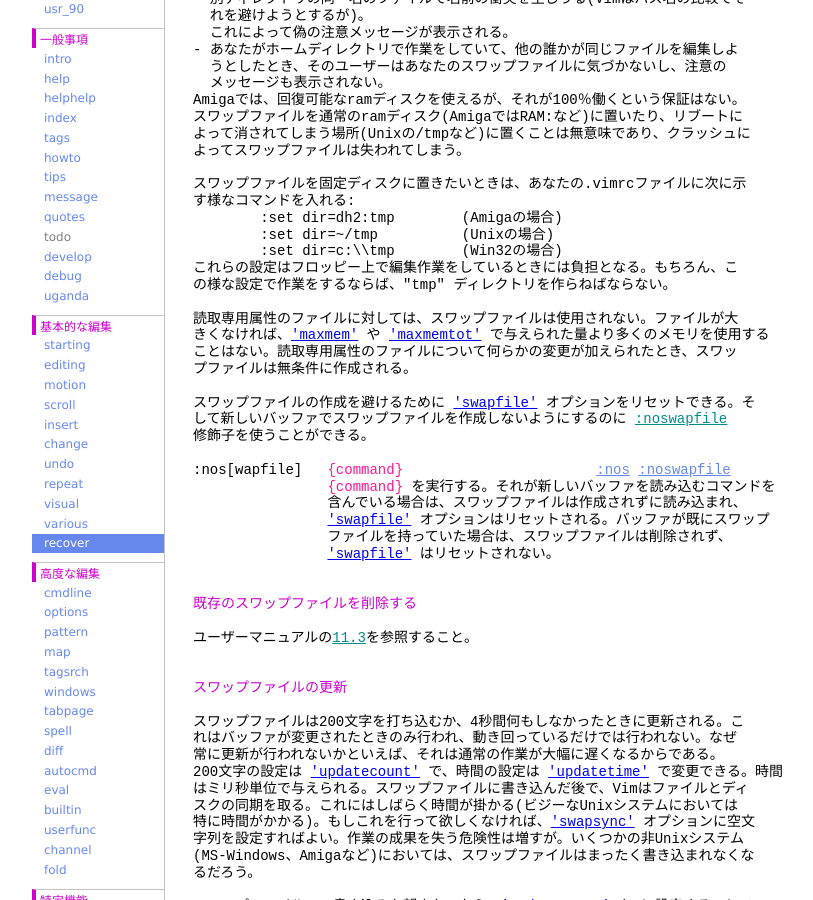
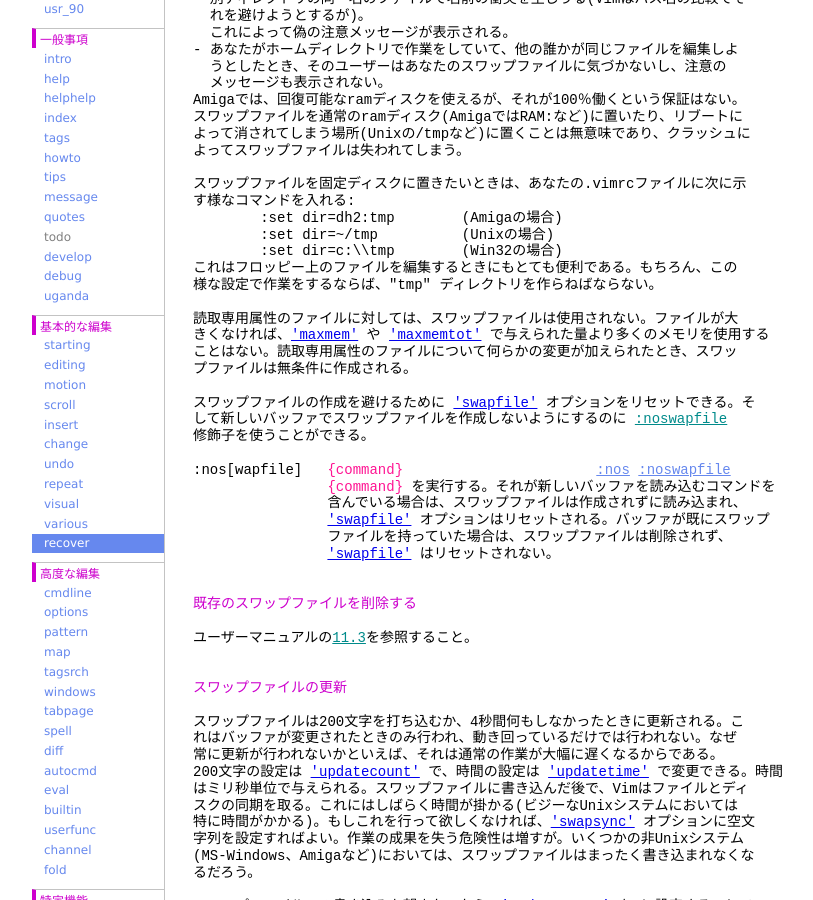
Before and after one commit to vim-jp/vimdoc-ja, a Jekyll site: the page built from recover.html, in a window 1280 px wide and 900 px high, scrolled down 1266 px. Shown: the whole window, without its empty margins (208-1021 px from the left). Built offline with Jekyll 4.4.1, drawn with Linux system fonts in a browser that asks for light colours; nearby versions of some CDN libraries; comment, search, counter and statistics services are not loaded.

Commit message:
Generated by GitHub workflow 4202286478
https://github.com/vim-jp/vimdoc-ja-working/actions/runs/4202286478

```diff
--- a/recover.html
+++ b/recover.html
@@ -81,8 +81,8 @@ Amigaでは、回復可能なramディスクを使えるが、それが100％働
 &nbsp;&nbsp;&nbsp;&nbsp;&nbsp;&nbsp;&nbsp;&nbsp;:set dir=dh2:tmp&nbsp;&nbsp;&nbsp;&nbsp;&nbsp;&nbsp;&nbsp;&nbsp;(Amigaの場合)<br>
 &nbsp;&nbsp;&nbsp;&nbsp;&nbsp;&nbsp;&nbsp;&nbsp;:set dir=~/tmp&nbsp;&nbsp;&nbsp;&nbsp;&nbsp;&nbsp;&nbsp;&nbsp;&nbsp;&nbsp;(Unixの場合)<br>
 &nbsp;&nbsp;&nbsp;&nbsp;&nbsp;&nbsp;&nbsp;&nbsp;:set dir=c:\\tmp&nbsp;&nbsp;&nbsp;&nbsp;&nbsp;&nbsp;&nbsp;&nbsp;(Win32の場合)<br>
-これらの設定はフロッピー上で編集作業をしているときには負担となる。もちろん、こ<br>
-の様な設定で作業をするならば、&quot;tmp&quot; ディレクトリを作らねばならない。<br>
+これはフロッピー上のファイルを編集するときにもとても便利である。もちろん、この<br>
+様な設定で作業をするならば、&quot;tmp&quot; ディレクトリを作らねばならない。<br>
 <br>
 読取専用属性のファイルに対しては、スワップファイルは使用されない。ファイルが大<br>
 きくなければ、<a class="Type" href="options.html#'maxmem'">'maxmem'</a>&nbsp;や&nbsp;<a class="Type" href="options.html#'maxmemtot'">'maxmemtot'</a>&nbsp;で与えられた量より多くのメモリを使用する<br>
```
